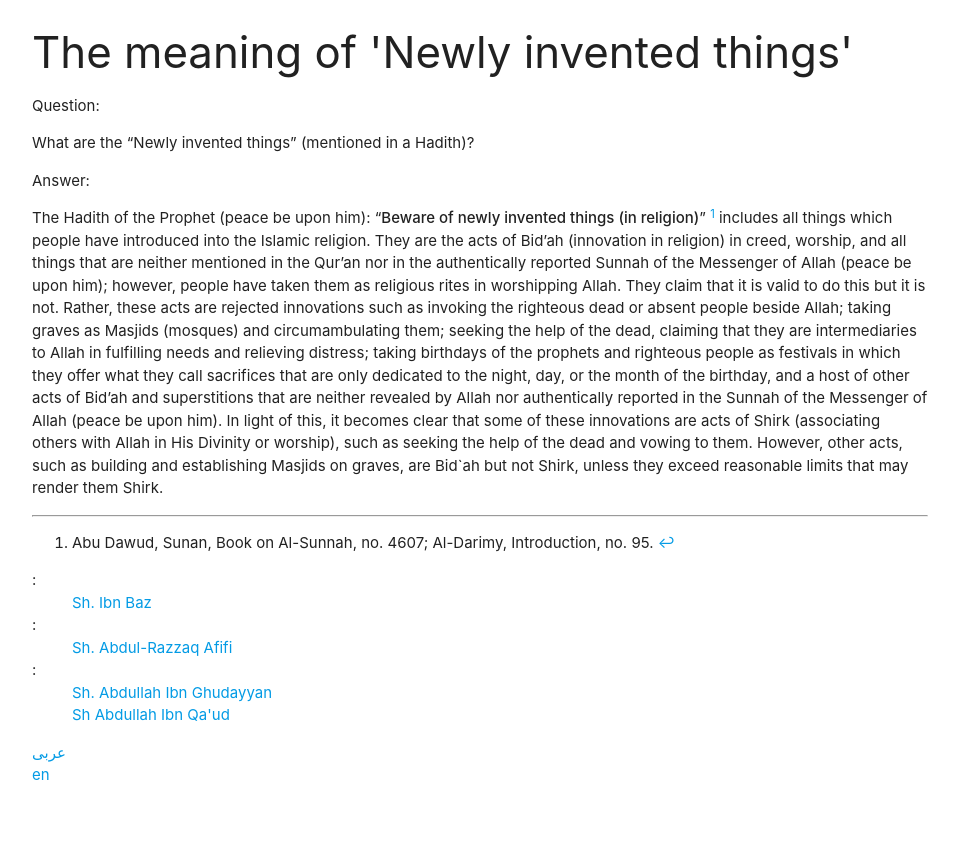
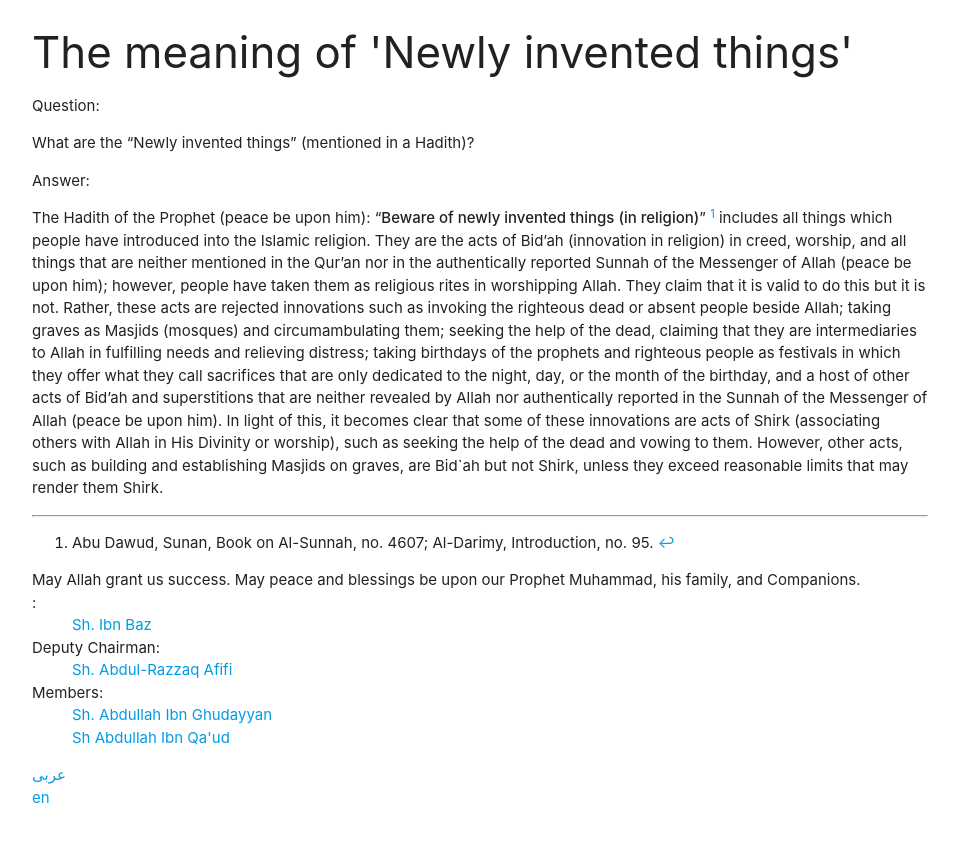
Before and after one commit to alsalafiyyah/alifta, a Jekyll site: the page built from _posts/en/2020-10-03-meaning-bidah.md, in a window 1280 px wide. Shown: the top 842 px of the page, without its empty margins (160-1119 px from the left). Built offline with Jekyll 4.4.1, drawn with Linux system fonts in a browser that asks for light colours.

Commit message:
Update en.yml

```diff
--- a/_data/locales/en.yml
+++ b/_data/locales/en.yml
@@ -14,3 +14,16 @@ page:
   next: Next
   prev: Prev
   more: More
+
+post:
+  dated: "Posted on:"
+  end: "May Allah grant us success. May peace and blessings be upon our Prophet Muhammad, his family, and Companions."
+  deputy: Deputy
+  deputy_chairman: Deputy Chairman
+  members: Members
+  shaykh: Sh.
+  source: Source
+  translate: Translate
+  chapter: Chapter
+  fatwa_number: Fatwa no.
+  question: Question
```
